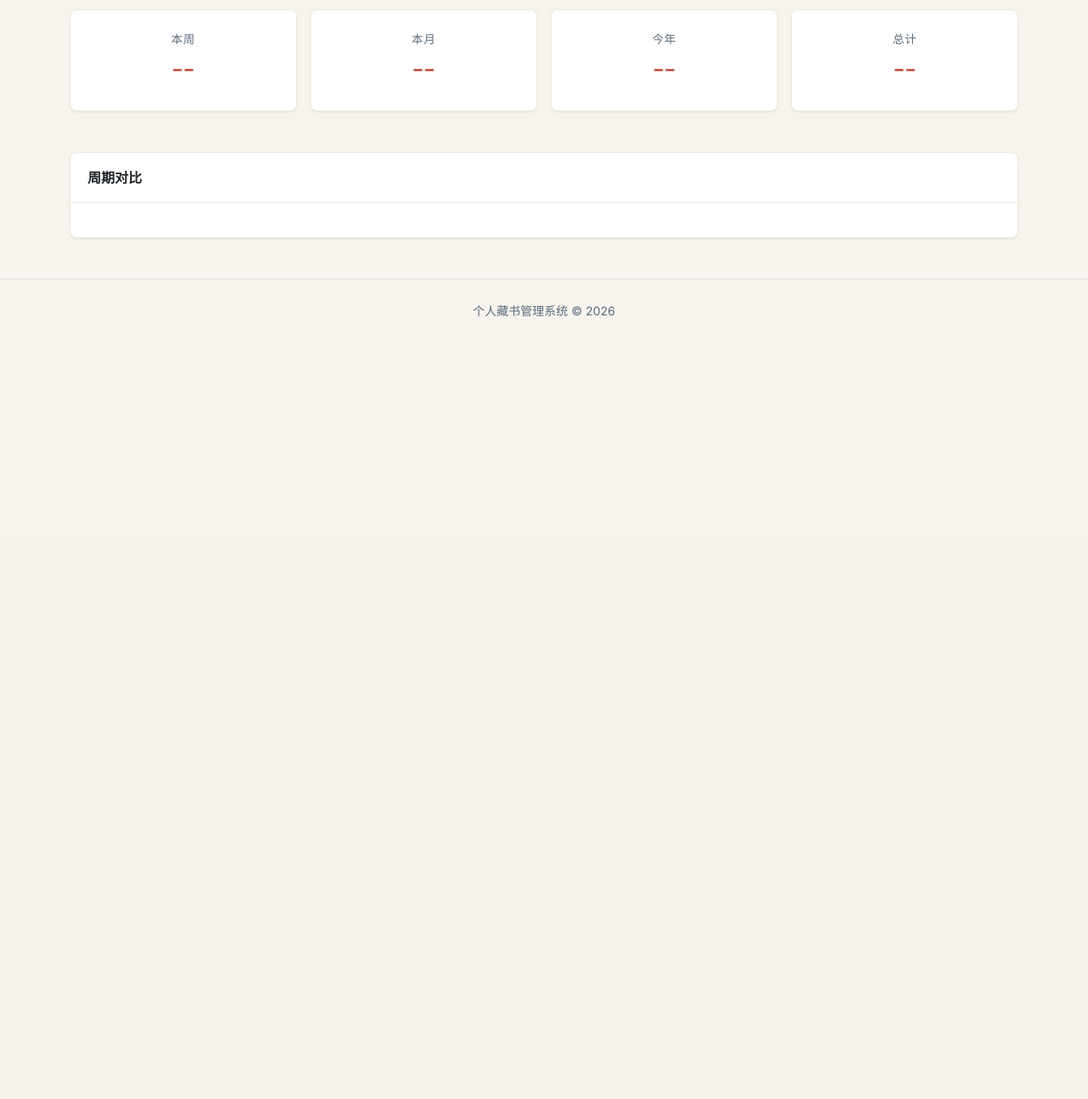
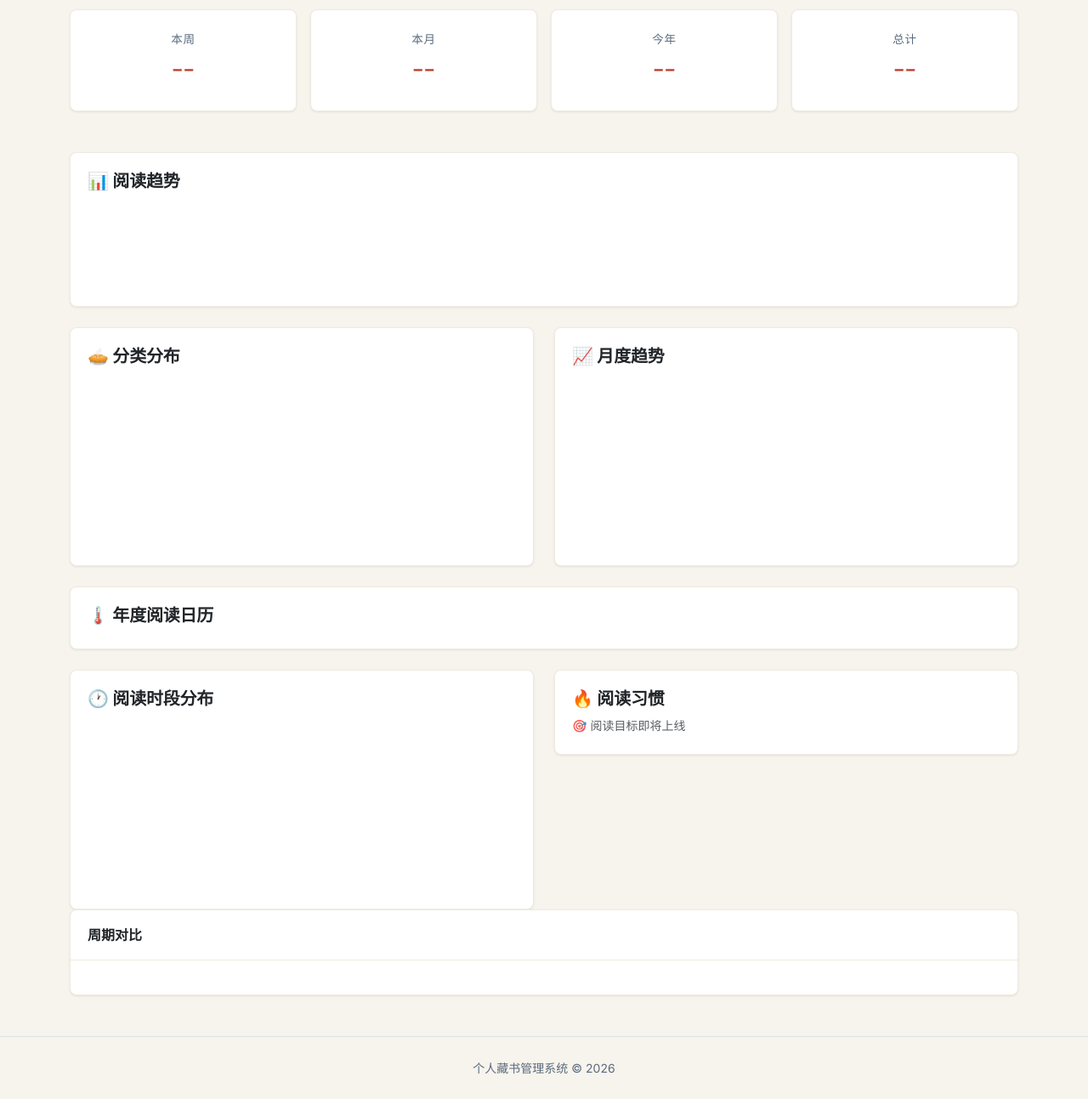
Before and after one commit to abdes6/book, a Flask app: template app/templates/stats.html in a window 1280 px wide. Shown: the part 166-1459 px from the top of the page at 85% size. Before the commit the page ends 539 px from the top, so only its background shows below. Run offline with Flask 3, Linux system fonts and the light colour scheme; the template is opened without the code that fills it, so the values that code supplies are empty; a map, chart or similar area stays blank.

Commit message:
feat: add chart containers, heatmap, insights cards and Chart.js CDN

```diff
--- a/app/templates/base.html
+++ b/app/templates/base.html
@@ -38,6 +38,8 @@
 <div class="container mt-4">{% block content %}{% endblock %}</div>
 <footer class="text-center py-4 mt-5 border-top"><small>个人藏书管理系统 &copy; 2026</small></footer>
 <script src="https://cdn.jsdelivr.net/npm/bootstrap@5.3.3/dist/js/bootstrap.bundle.min.js"></script>
+<script src="https://cdn.jsdelivr.net/npm/chart.js@4"></script>
+<script src="{{ url_for('static', filename='js/stats.js') }}"></script>
 {% block scripts %}{% endblock %}
 </body>
 </html>
--- a/app/templates/stats.html
+++ b/app/templates/stats.html
@@ -1,6 +1,10 @@
 {% extends 'base.html' %}
 {% block title %}阅读统计{% endblock %}
 {% block content %}
+{% if chart_data %}
+<script id="stats-chart-data" type="application/json">{{ chart_data | tojson | safe }}</script>
+{% endif %}
+
 <div class="section-heading mb-4">
     <h3>阅读统计</h3>
 </div>
@@ -32,6 +36,84 @@
         </div>
     </div>
     {% endfor %}
+</div>
+
+<div class="row mt-4">
+  <div class="col-12">
+    <div class="card">
+      <div class="card-body">
+        <h5 class="card-title">📊 阅读趋势</h5>
+        <canvas id="dailyTrendChart" height="100"></canvas>
+      </div>
+    </div>
+  </div>
+</div>
+
+<div class="row mt-4">
+  <div class="col-md-6">
+    <div class="card">
+      <div class="card-body">
+        <h5 class="card-title">🥧 分类分布</h5>
+        <canvas id="categoryChart" height="200"></canvas>
+      </div>
+    </div>
+  </div>
+  <div class="col-md-6">
+    <div class="card">
+      <div class="card-body">
+        <h5 class="card-title">📈 月度趋势</h5>
+        <canvas id="monthlyTrendChart" height="200"></canvas>
+      </div>
+    </div>
+  </div>
+</div>
+
+<div class="row mt-4">
+  <div class="col-12">
+    <div class="card">
+      <div class="card-body">
+        <h5 class="card-title">🌡️ 年度阅读日历</h5>
+        <div id="heatmap-calendar" class="heatmap-container"></div>
+      </div>
+    </div>
+  </div>
+</div>
+
+<div class="row mt-4">
+  <div class="col-md-6">
+    <div class="card">
+      <div class="card-body">
+        <h5 class="card-title">🕐 阅读时段分布</h5>
+        <canvas id="timeRadarChart" height="200"></canvas>
+      </div>
+    </div>
+  </div>
+  <div class="col-md-6">
+    <div class="card">
+      <div class="card-body">
+        <h5 class="card-title">🔥 阅读习惯</h5>
+        <div>
+          {% if chart_data and chart_data.insights %}
+          <div class="d-flex justify-content-around text-center mb-3">
+            <div>
+              <div class="h4 mb-0" style="color:var(--warm-accent)">{{ chart_data.insights.current_streak }}</div>
+              <small class="text-muted">当前连续(天)</small>
+            </div>
+            <div>
+              <div class="h4 mb-0" style="color:var(--warm-accent)">{{ chart_data.insights.longest_streak }}</div>
+              <small class="text-muted">最长连续(天)</small>
+            </div>
+            <div>
+              <div class="h4 mb-0" style="color:var(--warm-accent)">{{ chart_data.insights.most_active_day or '--' }}</div>
+              <small class="text-muted">最活跃</small>
+            </div>
+          </div>
+          {% endif %}
+          <p class="text-muted mb-0"><small>🎯 阅读目标即将上线</small></p>
+        </div>
+      </div>
+    </div>
+  </div>
 </div>
 
 {% if overall and overall.readLongest %}
```
